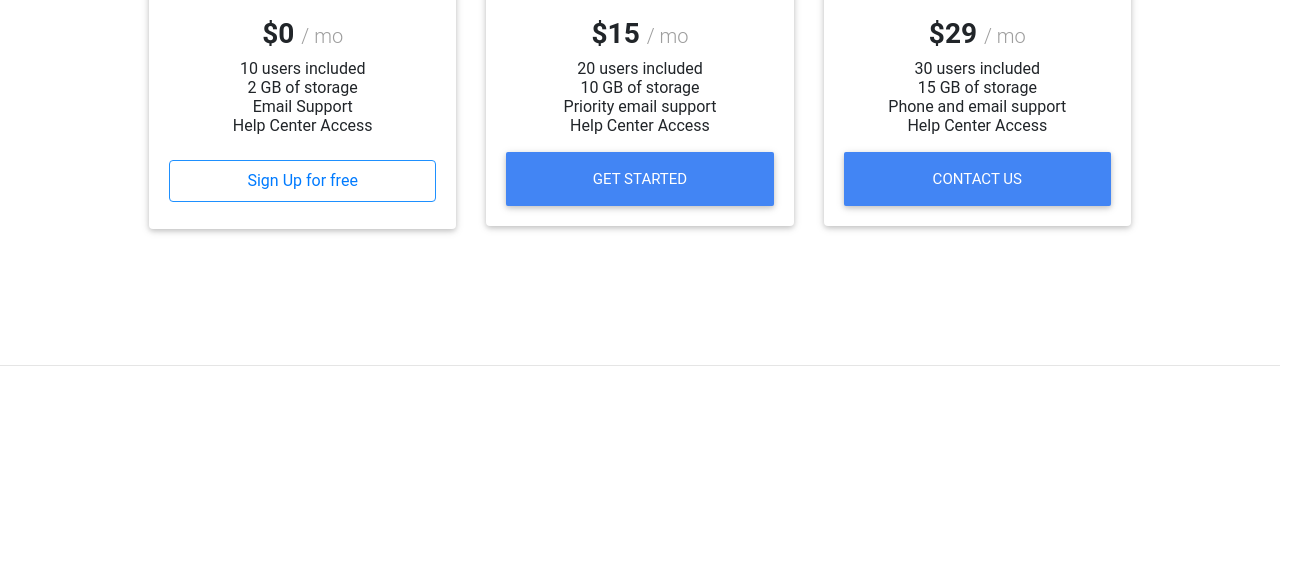
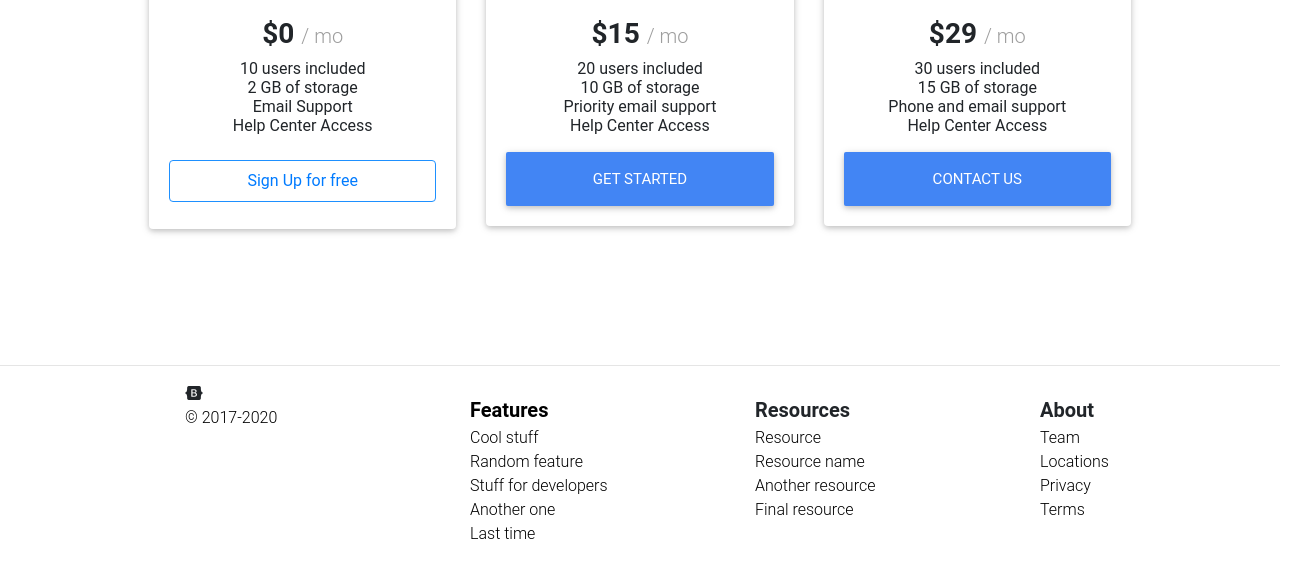
Before and after one commit to mahengz1/bootstrap-pricing, a plain HTML site: page index.html in a window 1280 px wide. Shown: the part 359-921 px from the top of the page, 1310 px wide, since content can reach past the window. Before the commit the page ends 848 px from the top, so only its background shows below. Drawn offline with nearby package versions, Linux system fonts and the light colour scheme; a web font is replaced by a local one.

Commit message:
Programming the footer

```diff
--- a/index.html
+++ b/index.html
@@ -155,6 +155,74 @@
     <hr>
 
 
+    <footer>
+        <!-- Footer Links -->
+        <div class="container text-center text-md-left" style="margin-left:170px">
+            <!-- Grid row -->
+            <div class="row">
+                <!-- Grid column -->
+                <div class="col-md-3 mx-auto">
+                    <i class="fab fa-bootstrap"></i>
+                    <ul class="list-unstyled">
+                        <li><a href="#!" class="black-text">© 2017-2020</a></li>
+                    </ul>
+                </div>
+                <!-- Grid column -->
+
+                <hr class="clearfix w-100 d-md-none">
+
+                <!-- Grid column -->
+                <div class="col-md-3 mx-auto ">
+                    <!-- Links -->
+                    <h5 class="font-weight-bold mt-3 mb-1 black-text">Features</h5>
+                    <ul class="list-unstyled">
+                        <li><a href="#!" class="black-text">Cool stuff</a></li>
+                        <li><a href="#!" class="black-text">Random feature</a></li>
+                        <li><a href="#!" class="black-text"Team feature</a></li>
+                        <li><a href="#!" class="black-text">Stuff for developers</a></li>
+                        <li><a href="#!" class="black-text">Another one</a></li>
+                        <li><a href="#!" class="black-text">Last time</a></li>
+                    </ul>
+                </div>
+                <!-- Grid column -->
+
+                <hr class="clearfix w-100 d-md-none">
+
+                <!-- Grid column -->
+                <div class="col-md-3 mx-auto">
+                    <!-- Links -->
+                    <h5 class="font-weight-bold mt-3 mb-1">Resources</h5>
+                    <ul class="list-unstyled">
+                        <li><a href="#!" class="black-text">Resource</a></li>
+                        <li><a href="#!" class="black-text">Resource name</a></li>
+                        <li><a href="#!" class="black-text">Another resource</a></li>
+                        <li><a href="#!" class="black-text">Final resource</a></li>
+                    </ul>
+                </div>
+                <!-- Grid column -->
+
+                <hr class="clearfix w-100 d-md-none">
+
+                <!-- Grid column -->
+                <div class="col-md-3 mx-auto">
+                    <!-- Links -->
+                    <h5 class="font-weight-bold mt-3 mb-1">About</h5>
+                    <ul class="list-unstyled">
+                        <li><a href="#!" class="black-text">Team</a></li>
+                        <li><a href="#!" class="black-text">Locations</a></li>
+                        <li><a href="#!" class="black-text">Privacy</a></li>
+                        <li><a href="#!" class="black-text">Terms</a></li>
+                    </ul>
+                </div>
+                <!-- Grid column -->
+            </div>
+            <!-- Grid row -->
+        </div>
+        <!-- Footer Links -->
+    </footer>
+    <!-- Footer -->
+
+
     <script src="https://code.jquery.com/jquery-3.5.1.slim.min.js" integrity="sha384-DfXdz2htPH0lsSSs5nCTpuj/zy4C+OGpamoFVy38MVBnE+IbbVYUew+OrCXaRkfj" crossorigin="anonymous"></script>
     <script src="https://cdn.jsdelivr.net/npm/popper.js@1.16.1/dist/umd/popper.min.js" integrity="sha384-9/reFTGAW83EW2RDu2S0VKaIzap3H66lZH81PoYlFhbGU+6BZp6G7niu735Sk7lN" crossorigin="anonymous"></script>
     <script src="https://stackpath.bootstrapcdn.com/bootstrap/4.5.2/js/bootstrap.min.js" integrity="sha384-B4gt1jrGC7Jh4AgTPSdUtOBvfO8shuf57BaghqFfPlYxofvL8/KUEfYiJOMMV+rV" crossorigin="anonymous"></script>
```
